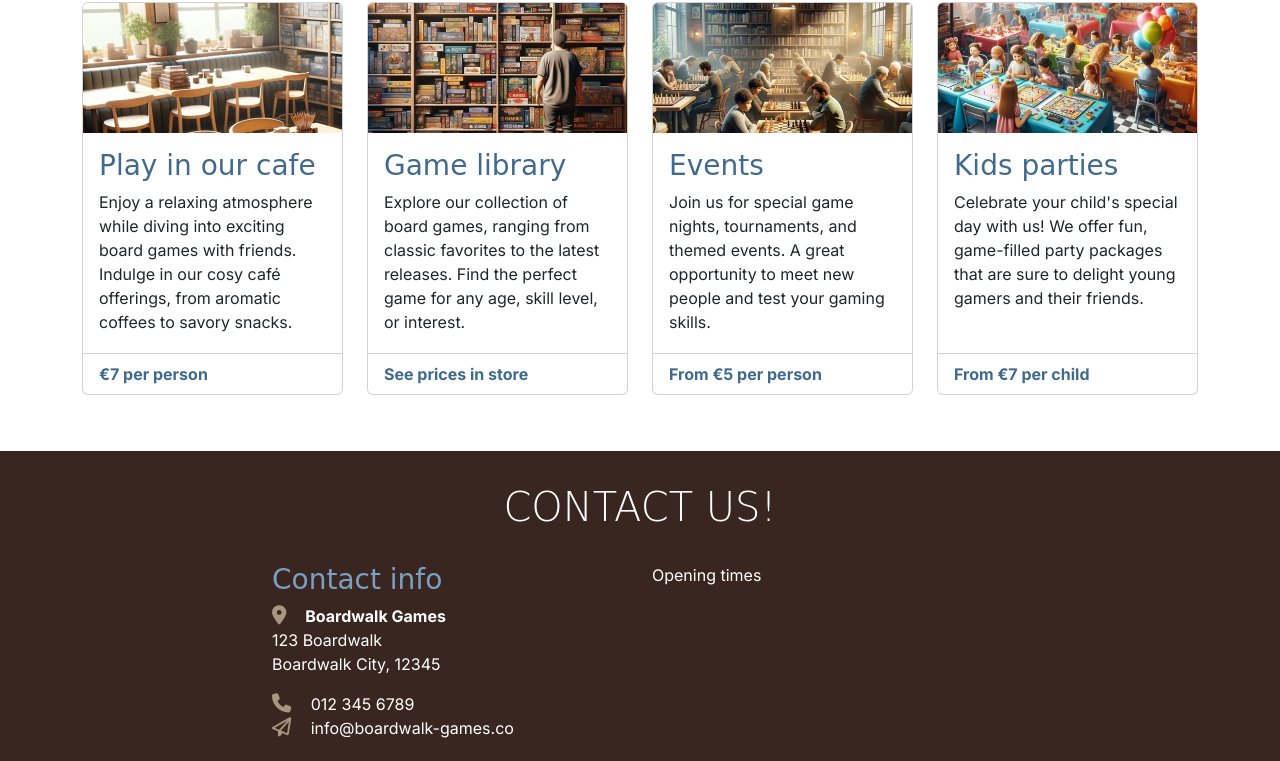
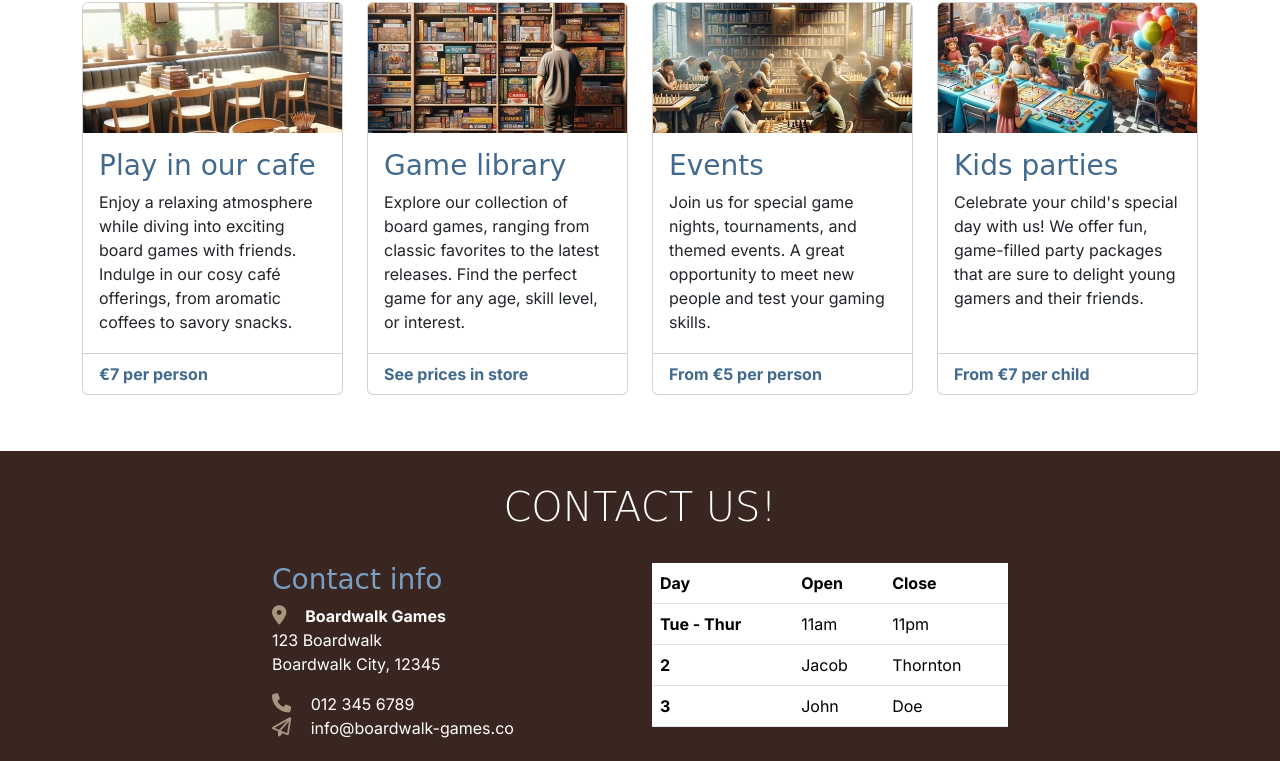
Before and after one commit to GiovanniDevs/boardwalk-games, a plain HTML site: page index.html in a window 1280 px wide. Shown: the part 657-1418 px from the top of the page. Drawn offline with nearby package versions, Linux system fonts and the light colour scheme; a web font is replaced by a local one.

Commit message:
add table times

```diff
--- a/index.html
+++ b/index.html
@@ -318,7 +318,34 @@
           </div>
 
           <!-- Opening times -->
-          <div class="col-12 col-md-6 col-xl-4">Opening times</div>
+          <div class="col-12 col-md-6 col-xl-4">
+            <table class="table">
+              <thead>
+                <tr>
+                  <th scope="col">Day</th>
+                  <th scope="col">Open</th>
+                  <th scope="col">Close</th>
+                </tr>
+              </thead>
+              <tbody>
+                <tr>
+                  <th scope="row">Tue - Thur</th>
+                  <td>11am</td>
+                  <td>11pm</td>
+                </tr>
+                <tr>
+                  <th scope="row">2</th>
+                  <td>Jacob</td>
+                  <td>Thornton</td>
+                </tr>
+                <tr>
+                  <th scope="row">3</th>
+                  <td>John</td>
+                  <td>Doe</td>
+                </tr>
+              </tbody>
+            </table>
+          </div>
         </div>
       </div>
     </footer>
```
